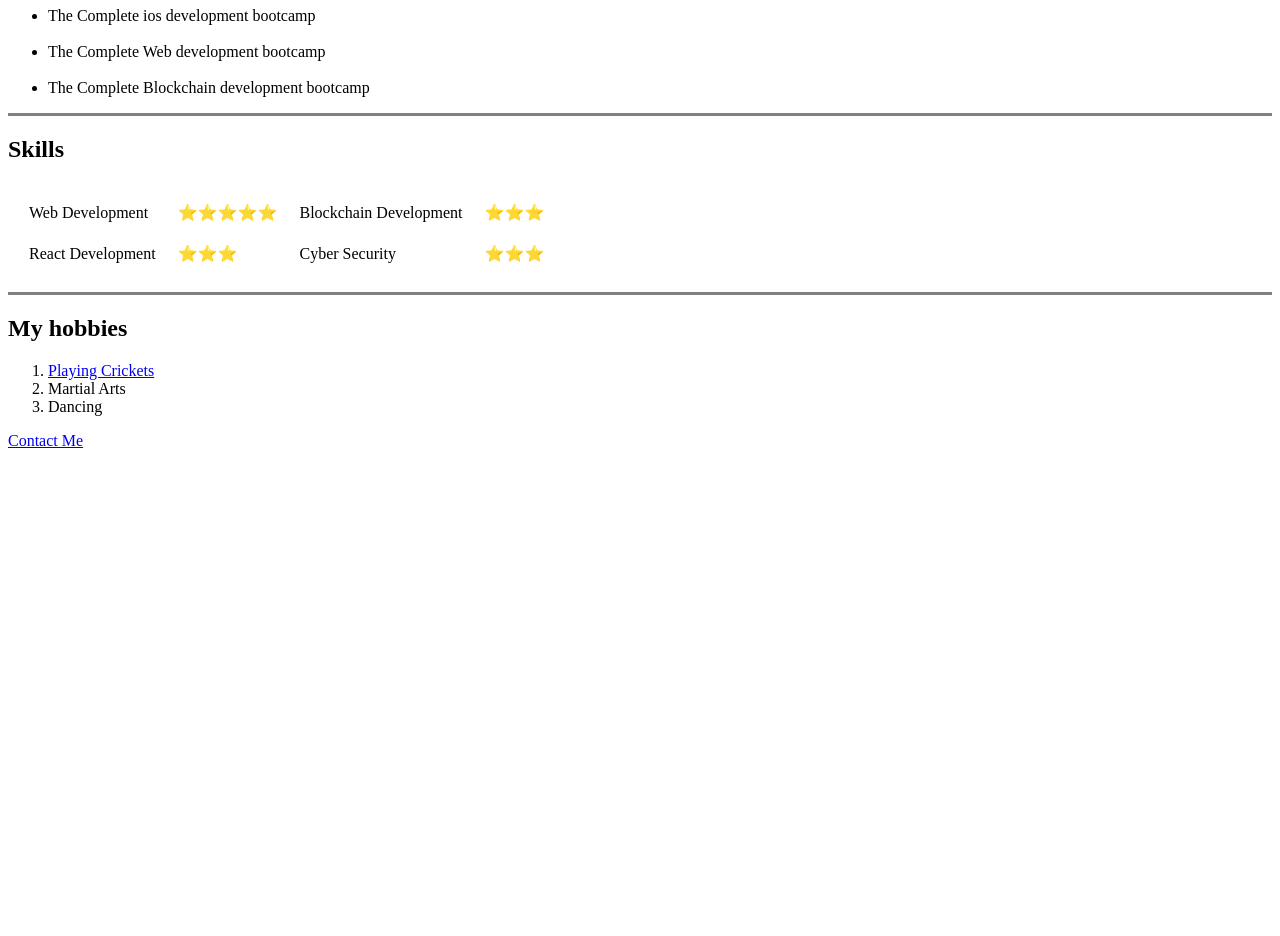
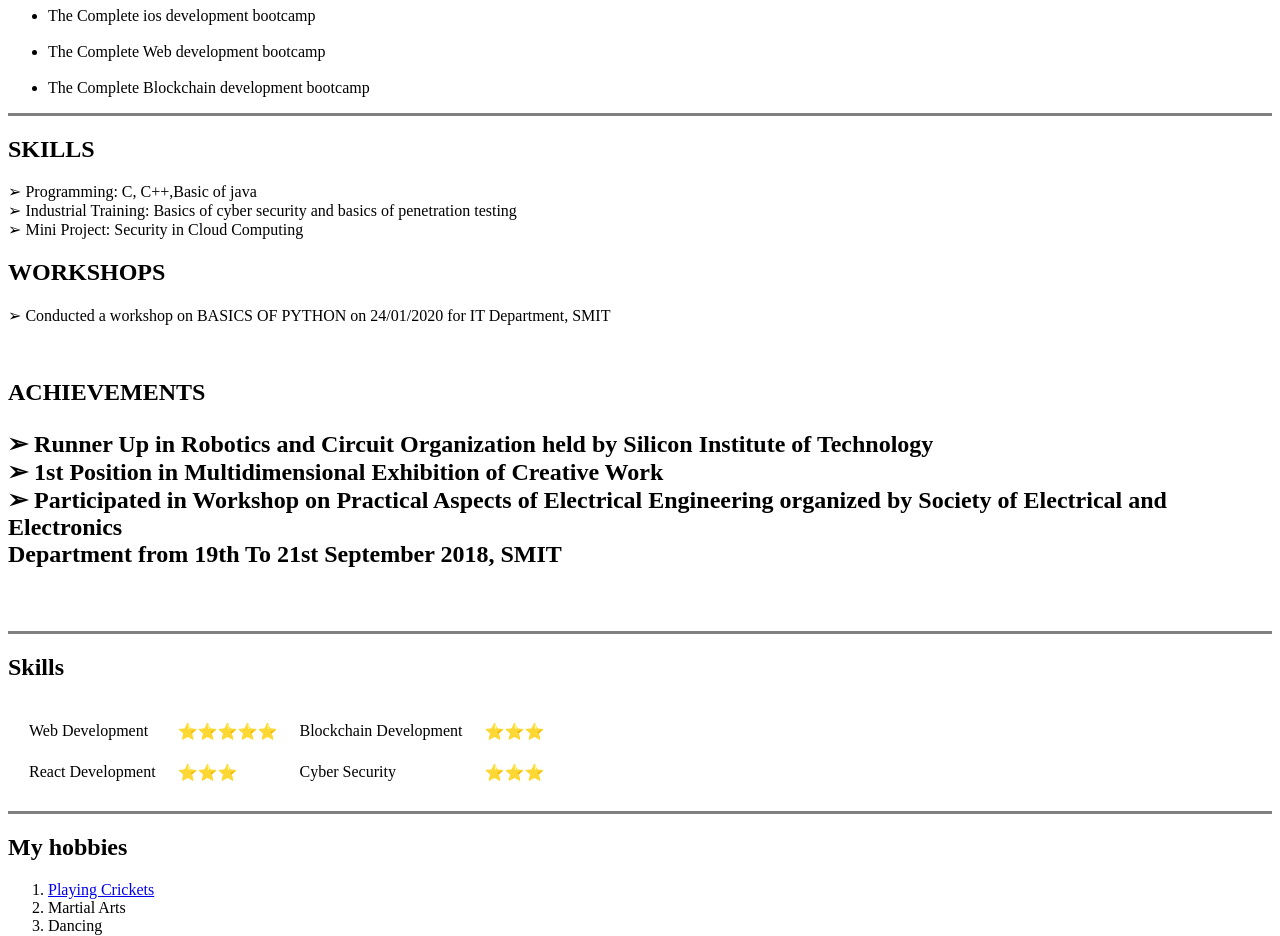
Before and after one commit to Amaanul-Haque/cv, a plain HTML site: page index.html in a window 1280 px wide. Shown: the part 1100-2036 px from the top of the page. Before the commit the page ends 1558 px from the top, so only its background shows below. Drawn offline with Linux system fonts and the light colour scheme.

Commit message:
Update index.html

```diff
--- a/index.html
+++ b/index.html
@@ -55,6 +55,20 @@
         <li>The Complete Blockchain development bootcamp</li>
     </ul>
     <hr size="3" noshade>
+    <h2>SKILLS</h2>
+    <p>
+    ➢ Programming: C, C++,Basic of java <br>
+    ➢ Industrial Training: Basics of cyber security and basics of penetration testing<br>
+    ➢ Mini Project: Security in Cloud Computing<br></p>
+    <h2>WORKSHOPS</h2>
+    <p>➢ Conducted a workshop on BASICS OF PYTHON on 24/01/2020 for IT Department, SMIT<p><br>
+    <h2>ACHIEVEMENTS<h2>
+    <p>
+    ➢ Runner Up in Robotics and Circuit Organization held by Silicon Institute of Technology<br>
+    ➢ 1st Position in Multidimensional Exhibition of Creative Work<br>
+    ➢ Participated in Workshop on Practical Aspects of Electrical Engineering organized by Society of Electrical and Electronics<br>
+        Department from 19th To 21st September 2018, SMIT</p><br>
+    <hr size="3" noshade>
     <h2>Skills</h2>
     <table cellspacing="20">
         <tr>
```
